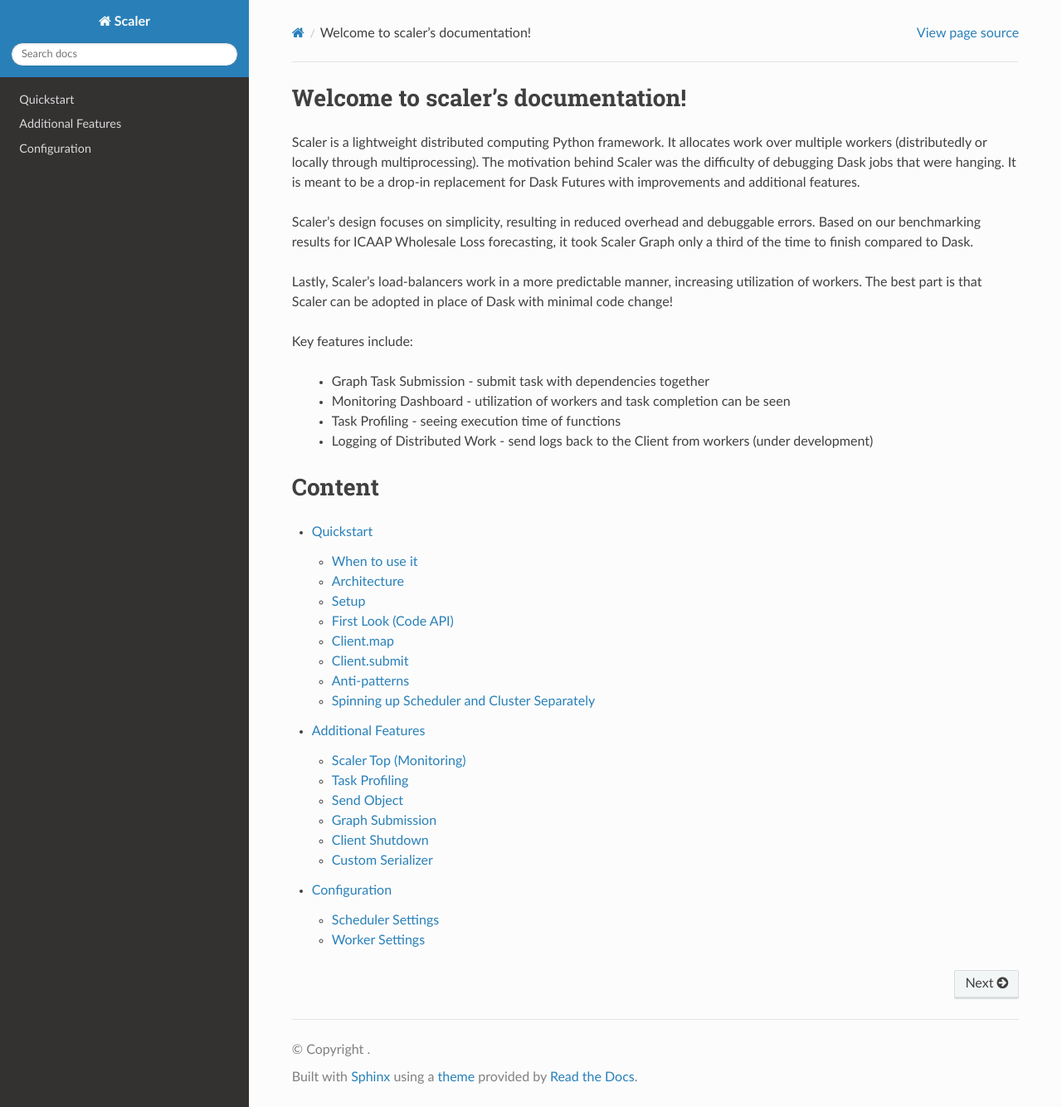
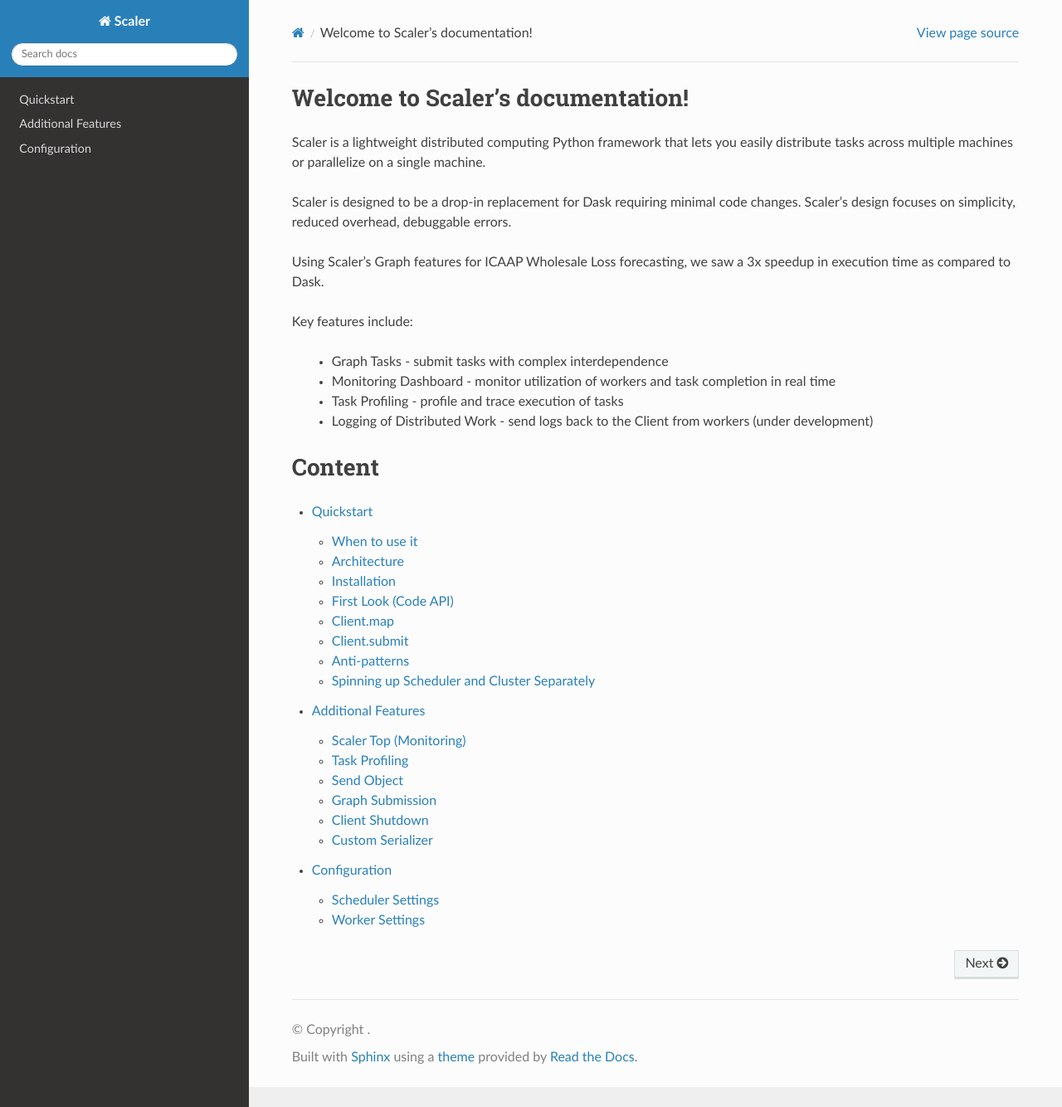
Before and after one commit to Citi/scaler, a Sphinx documentation site: the page built from docs/source/index.rst, in a window 1280 px wide and 1334 px high. Shown: the whole window at 83% size. Built offline with Sphinx 7.4.7 and the Read the Docs theme 3.1.0, drawn with Linux system fonts in a browser that asks for light colours; the version number could not be read and is left out.

Commit message:
Start working on docs

```diff
--- a/docs/source/index.rst
+++ b/docs/source/index.rst
@@ -1,22 +1,22 @@
-.. scaler documentation master file, created by
+.. Scaler documentation master file, created by
    sphinx-quickstart on Wed Feb 15 16:00:47 2023.
    You can adapt this file completely to your liking, but it should at least
    contain the root `toctree` directive.
 
-Welcome to scaler's documentation!
+Welcome to Scaler's documentation!
 ================================================
 
-Scaler is a lightweight distributed computing Python framework. It allocates work over multiple workers (distributedly or locally through multiprocessing). The motivation behind Scaler was the difficulty of debugging Dask jobs that were hanging. It is meant to be a drop-in replacement for Dask Futures with improvements and additional features.
+Scaler is a lightweight distributed computing Python framework that lets you easily distribute tasks across multiple machines or parallelize on a single machine.
 
-Scaler's design focuses on simplicity, resulting in reduced overhead and debuggable errors. Based on our benchmarking results for ICAAP Wholesale Loss forecasting, it took Scaler Graph only a third of the time to finish compared to Dask.
+Scaler is designed to be a drop-in replacement for Dask requiring minimal code changes. Scaler's design focuses on simplicity, reduced overhead, debuggable errors.
 
-Lastly, Scaler's load-balancers work in a more predictable manner, increasing utilization of workers. The best part is that Scaler can be adopted in place of Dask with minimal code change!
+Using Scaler's Graph features for ICAAP Wholesale Loss forecasting, we saw a 3x speedup in execution time as compared to Dask.
 
 Key features include:
 
-    * Graph Task Submission - submit task with dependencies together
-    * Monitoring Dashboard - utilization of workers and task completion can be seen
-    * Task Profiling - seeing execution time of functions
+    * Graph Tasks - submit tasks with complex interdependence
+    * Monitoring Dashboard - monitor utilization of workers and task completion in real time
+    * Task Profiling - profile and trace execution of tasks
     * Logging of Distributed Work - send logs back to the Client from workers (under development)
 
 
```
Also changed, not shown: docs/source/tutorials/quickstart.rst (+7 -8 lines).
